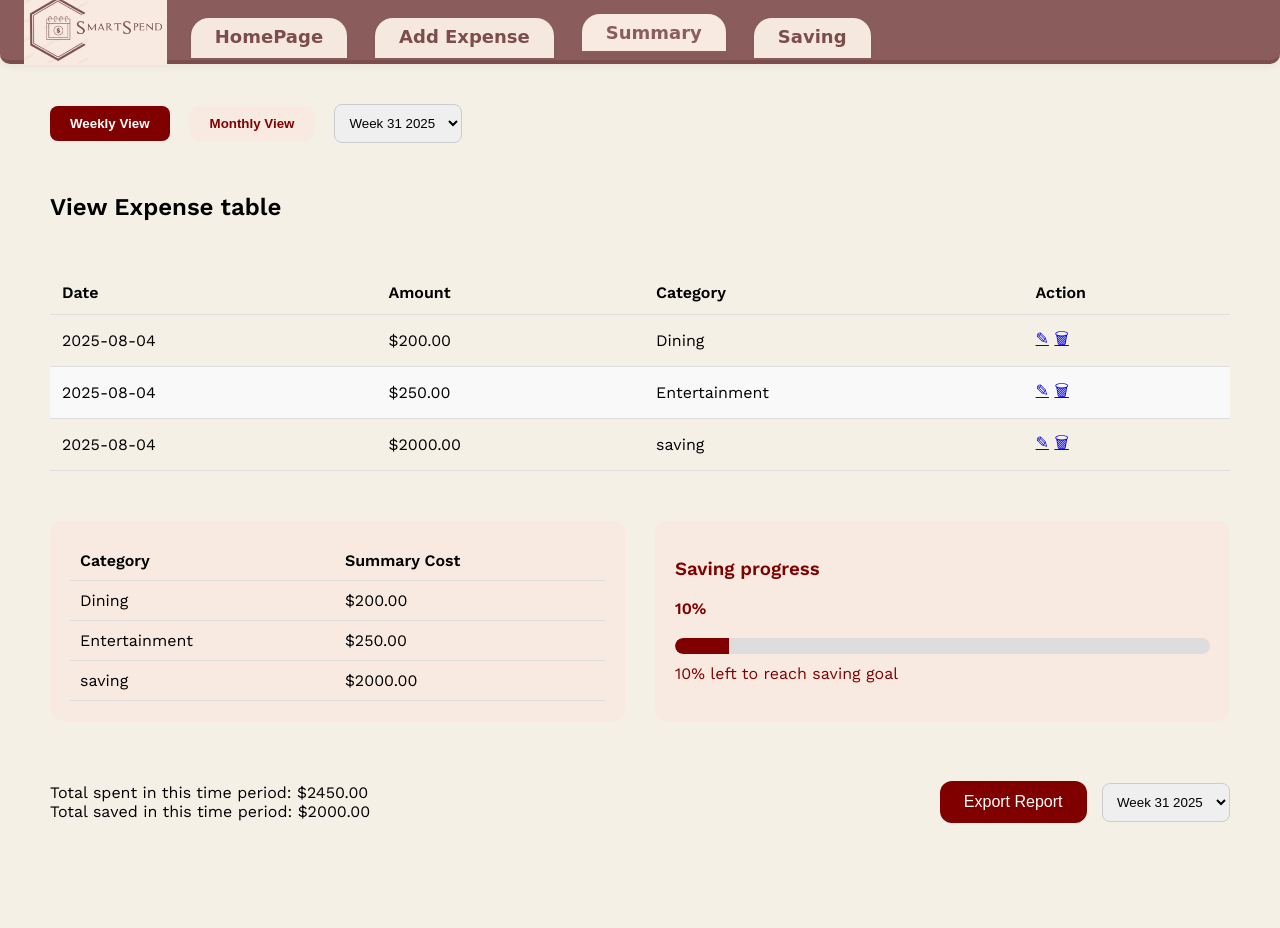
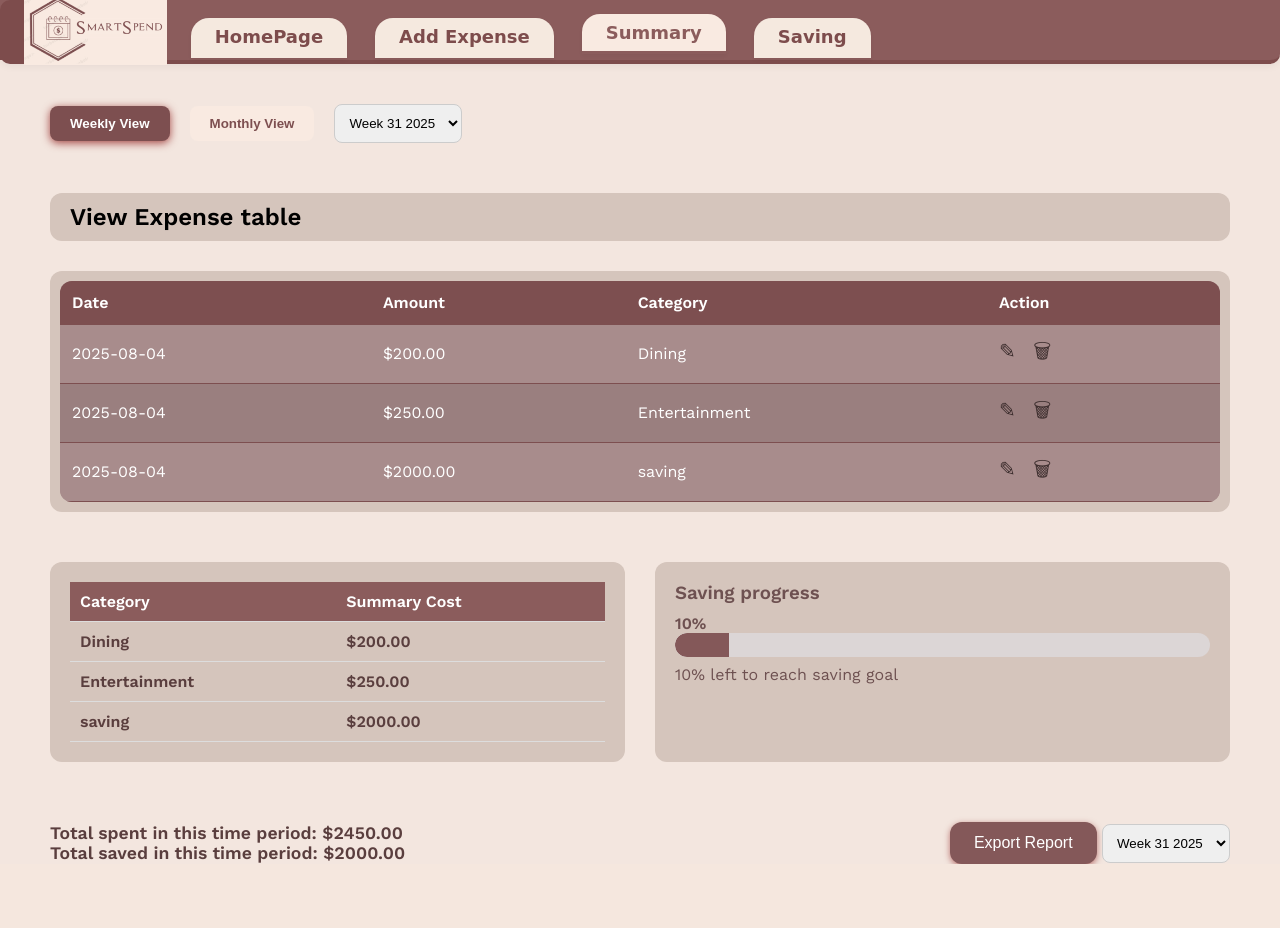
Before and after one commit to KINGV2164/SmartSpend, a Flask app: page /summary?view=weekly in a window 1280 px wide. After the commit the page ends 864 px from the top, so only its background shows below. Run offline with Flask 3, Linux system fonts and the light colour scheme; data comes from the database, SQL or seed files in the repository; some web fonts are replaced.

Commit message:
Edited summary page making changed to the css so it looks like the mockup

```diff
--- a/static/summary.css
+++ b/static/summary.css
@@ -6,19 +6,11 @@ body, html {
   padding: 0;
   height: 100%;
   font-family: 'Work Sans', sans-serif;
-  background-color: #f5f0e6;
+  background-color: #f3e6df;
+  overflow-y: scroll;
 }
 
-.container {
-  display: flex;
-  height: 100vh;
-}
-
-.left-side { width: 40%; height: 100%; }
-.left-side img { width: 100%; height: 100%; object-fit: cover; }
-
-.right-side { width: 60%; display: flex; flex-direction: column; background-color: #FFFFFF; }
-
+/* Navbar styles */
 .navbar {
   background-color: #8b5c5c;
   display: flex;
@@ -29,17 +21,34 @@ body, html {
   border-bottom: 4px solid #7d4c4c;
   border-radius: 0 0 10px 10px;
   box-shadow: 0 2px 8px rgba(0,0,0,0.06);
+  position: relative;
+}
+
+.navbar::before {
+  content: "";
+  position: absolute;
+  left: 0;
+  top: 0;
+  width: 120px;
+  height: 100%;
+  background-color: #7d4c4c;
+  border-radius: 10px 0 0 0;
+  z-index: 0;
 }
 
 .nav-logo {
   height: 70px;
   margin-left: 24px;
   margin-right: 24px;
+  position: relative;
+  z-index: 1;
 }
 
 .navbar nav {
   display: flex;
   gap: 18px;
+  position: relative;
+  z-index: 1;
 }
 
 .navbar nav a {
@@ -67,94 +76,267 @@ body, html {
   top: 4px;
 }
 
+/* Controls styles */
+.controls {
+  display: flex;
+  align-items: center;
+  gap: 20px;
+}
 
-.summary-page { padding: 40px 50px; flex: 1; overflow-y: auto; display: flex; flex-direction: column; gap: 30px; }
+.controls button {
+  padding: 10px 20px;
+  border: none;
+  border-radius: 8px;
+  background-color: #f9eae1;
+  color: #7D4F50;
+  font-weight: 600;
+  cursor: pointer;
+}
 
-.controls { display: flex; align-items: center; gap: 20px; }
-.controls button { padding: 10px 20px; border: none; border-radius: 8px; background-color: #f9eae1; color: #800000; font-weight: 600; cursor: pointer; }
-.controls button.active { background-color: #800000; color: #fff; }
-.controls select { padding: 10px; border-radius: 8px; border: 1px solid #ccc; }
+.controls button.active {
+  background-color: #7D4F50;
+  color: #fff;
+  box-shadow: 0 2px 8px rgba(128, 0, 0, 0.7);
+}
 
-.table-container table { width: 100%; border-collapse: collapse; }
-.table-container th, .table-container td { padding: 12px; border-bottom: 1px solid #ddd; text-align: left; }
-.table-container tr:nth-child(even) { background-color: #f9f9f9; }
+.controls select {
+  padding: 10px;
+  border-radius: 8px;
+  border: 1px solid #ccc;
+  cursor: pointer;
+}
 
-.summary-container { display: flex; gap: 30px; }
-.category-summary, .saving-progress { background-color: #f9eae1; padding: 20px; border-radius: 12px; flex: 1; }
-.category-summary h3, .saving-progress h3 { margin-top: 0; color: #800000; }
-.category-summary table { width: 100%; border-collapse: collapse; }
-.category-summary th, .category-summary td { padding: 10px; border-bottom: 1px solid #ddd; }
+/* Summary page heading */
+.summary-page > h2 {
+  background-color: #D5C5BC;
+  padding: 10px 20px;
+  border-radius: 12px;
+  color: #000000;
+  font-weight: 700;
+  display: inline-block;
+  margin-bottom: 0;
+}
 
-.saving-progress .progress-bar { width: 100%; background-color: #ddd; border-radius: 8px; overflow: hidden; height: 16px; margin: 10px 0; }
-.saving-progress .fill { height: 100%; background-color: #800000; }
+/* Table styles */
+.table-container {
+  max-height: 300px;
+  overflow-y: auto;
+  border-radius: 12px;
+  background-color: #D5C5BC;
+  padding: 10px;
+  box-sizing: border-box;
+}
 
-.footer { display: flex; justify-content: space-between; align-items: center; margin-top: 30px; background: none; }
-.footer p { font-size: 1.1em; margin: 0; }
-.footer button { padding: 12px 24px; background-color: #800000; color: #fff; border: none; border-radius: 12px; font-size: 16px; cursor: pointer; margin-right: 10px; }
-.footer select { padding: 10px; border-radius: 8px; border: 1px solid #ccc; }
+.table-container table {
+  width: 100%;
+  border-collapse: collapse;
+  background-color: #a88c8c;
+  border-radius: 12px;
+  overflow: hidden;
+}
 
+.table-container th, .table-container td {
+  padding: 12px;
+  text-align: left;
+  border-bottom: 1px solid #7D4F50;
+  color: #fff;
+}
+
+.table-container th {
+  background-color: #7D4F50;
+  font-weight: 700;
+}
+
+.table-container tbody tr {
+  background-color: #a88c8c;
+}
+
+.table-container tbody tr:nth-child(even) {
+  background-color: #9a7f7f;
+}
+
+.table-container td a {
+  margin-right: 12px;
+  color: #3e2f2f;
+  font-size: 20px;
+  text-decoration: none;
+  cursor: pointer;
+  transition: color 0.2s;
+}
+
+.table-container td a:hover {
+  color: #7D4F50;
+}
+
+/* Summary bottom section */
 .summary-bottom {
   display: flex;
   gap: 30px;
   margin-top: 20px;
 }
-.category-summary {
+
+.category-summary, .saving-progress {
   flex: 1;
-  background: #f9eae1;
+  background-color: #D5C5BC;
+  padding: 20px;
   border-radius: 12px;
-  padding: 20px;
 }
+
+.category-summary h3, .saving-progress h3 {
+  margin-top: 0;
+  color: #7D4F50;
+}
+
 .category-summary table {
   width: 100%;
   border-collapse: collapse;
 }
+
 .category-summary th, .category-summary td {
   padding: 10px;
   border-bottom: 1px solid #ddd;
   text-align: left;
+  color: #5a3e3e;
+  font-weight: 600;
 }
+
+.category-summary th {
+  background-color: #8b5c5c;
+  color: #fff;
+  font-weight: 700;
+}
+
+/* Saving progress styles */
 .saving-progress {
-  flex: 1;
-  background: #f9eae1;
-  border-radius: 12px;
-  padding: 20px;
-  display: flex;
-  flex-direction: column;
-  justify-content: center;
+  background-color: #D5C5BC;
 }
-.progress-label {
-  font-weight: bold;
-  color: #800000;
+
+.saving-progress h3 {
+  font-weight: 700;
+  color: #6e5151;
   margin-bottom: 10px;
 }
+
+.progress-container {
+  display: flex;
+  align-items: center;
+  gap: 12px;
+}
+
+.progress-label {
+  font-weight: 700;
+  color: #6e5151;
+  min-width: 40px;
+}
+
 .progress-bar {
-  width: 100%;
-  background: #ddd;
-  border-radius: 8px;
-  height: 20px;
-  margin-bottom: 10px;
+  flex: 1;
+  background-color: #dcd6d6;
+  border-radius: 20px;
+  height: 24px;
   overflow: hidden;
 }
+
 .progress-bar .fill {
-  background: #800000;
+  background-color: #845859;
   height: 100%;
-  border-radius: 8px 0 0 8px;
+  border-radius: 20px 0 0 20px;
 }
 
 .progress-text {
   font-size: 1em;
-  color: #800000;
-}
-.progress-text span {
-  color: #333;
-  font-size: 0.95em;
-  margin-left: 8px;
+  color: #6e5151;
+  margin-top: 8px;
 }
 
+/* Footer styles */
+.footer {
+  display: flex;
+  justify-content: space-between;
+  align-items: center;
+  margin-top: 30px;
+  font-weight: 700;
+  color: #5a3e3e;
+  font-size: 1.1em;
+  flex-wrap: wrap;
+  gap: 20px;
+}
+
+.footer button {
+  padding: 12px 24px;
+  background-color: #845859;
+  color: #fff;
+  border: none;
+  border-radius: 12px;
+  font-size: 16px;
+  cursor: pointer;
+  box-shadow: 0 2px 6px rgba(128, 0, 0, 0.5);
+  transition: background-color 0.3s;
+}
+
+.footer button:hover {
+  background-color: #a83232;
+}
+
+.footer select {
+  padding: 10px;
+  border-radius: 8px;
+  border: 1px solid #ccc;
+  cursor: pointer;
+}
+
+/* Layout container */
+.container {
+  display: flex;
+  height: 100vh;
+}
+
+.left-side {
+  width: 40%;
+  height: 100%;
+}
+
+.left-side img {
+  width: 100%;
+  height: 100%;
+  object-fit: cover;
+}
+
+.right-side {
+  width: 60%;
+  display: flex;
+  flex-direction: column;
+  background-color: #FFFFFF;
+}
+
+.summary-page {
+  padding: 40px 50px;
+  flex: 1;
+  overflow-y: auto;
+  display: flex;
+  flex-direction: column;
+  gap: 30px;
+}
+
+/* Responsive styles */
 @media (max-width: 1024px) {
-  .container { flex-direction: column; }
-  .left-side { display: none; }
-  .right-side { width: 100%; }
-  .summary-page { padding: 30px 20px; }
-  .summary-container { flex-direction: column; }
+  .container {
+    flex-direction: column;
+  }
+
+  .left-side {
+    display: none;
+  }
+
+  .right-side {
+    width: 100%;
+  }
+
+  .summary-page {
+    padding: 30px 20px;
+  }
+
+  .summary-bottom {
+    flex-direction: column;
+  }
 }
```
Also changed, not shown: static/saving.css (+83 -0 lines), templates/saving.html (line endings or trailing spaces).
